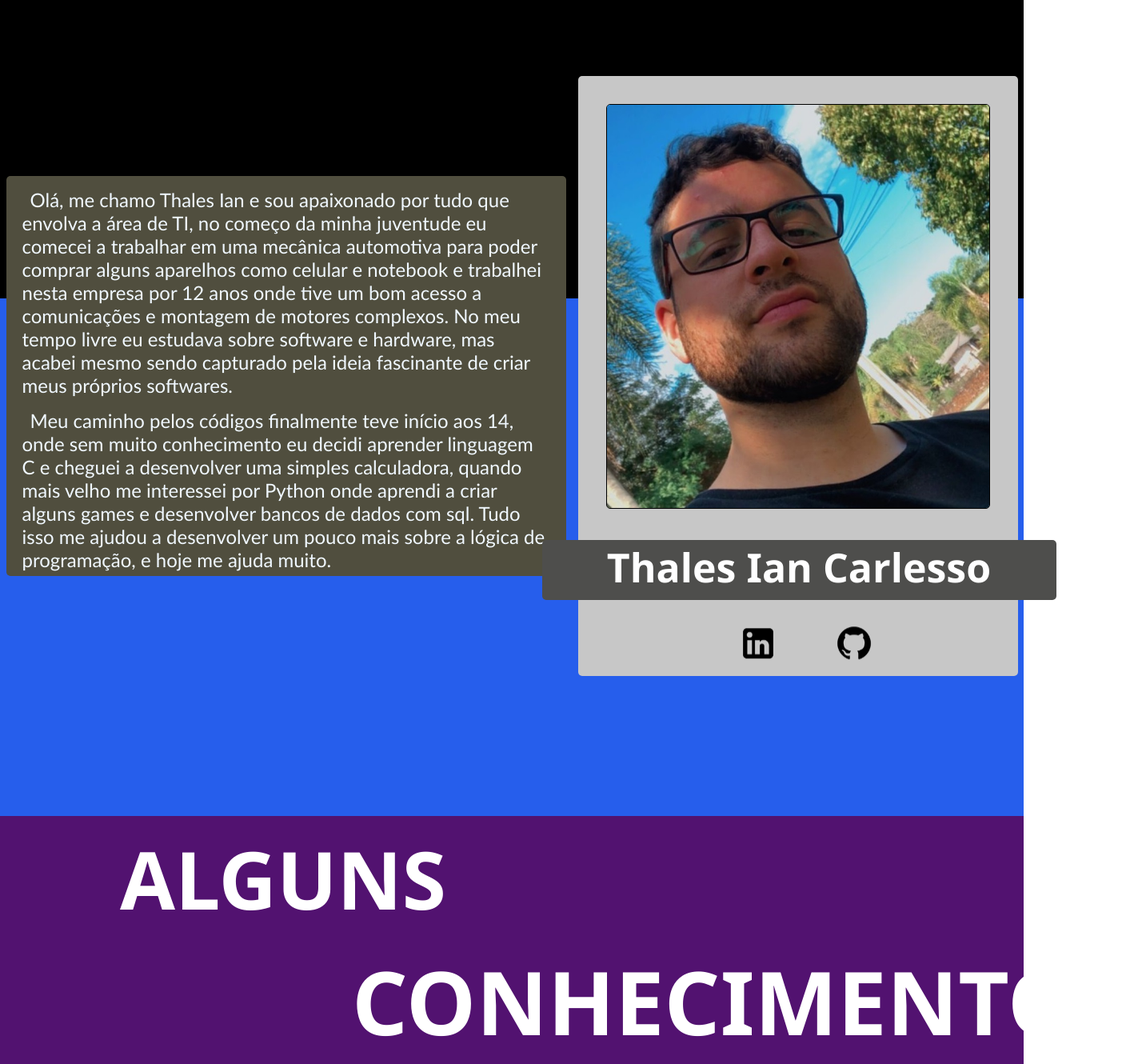
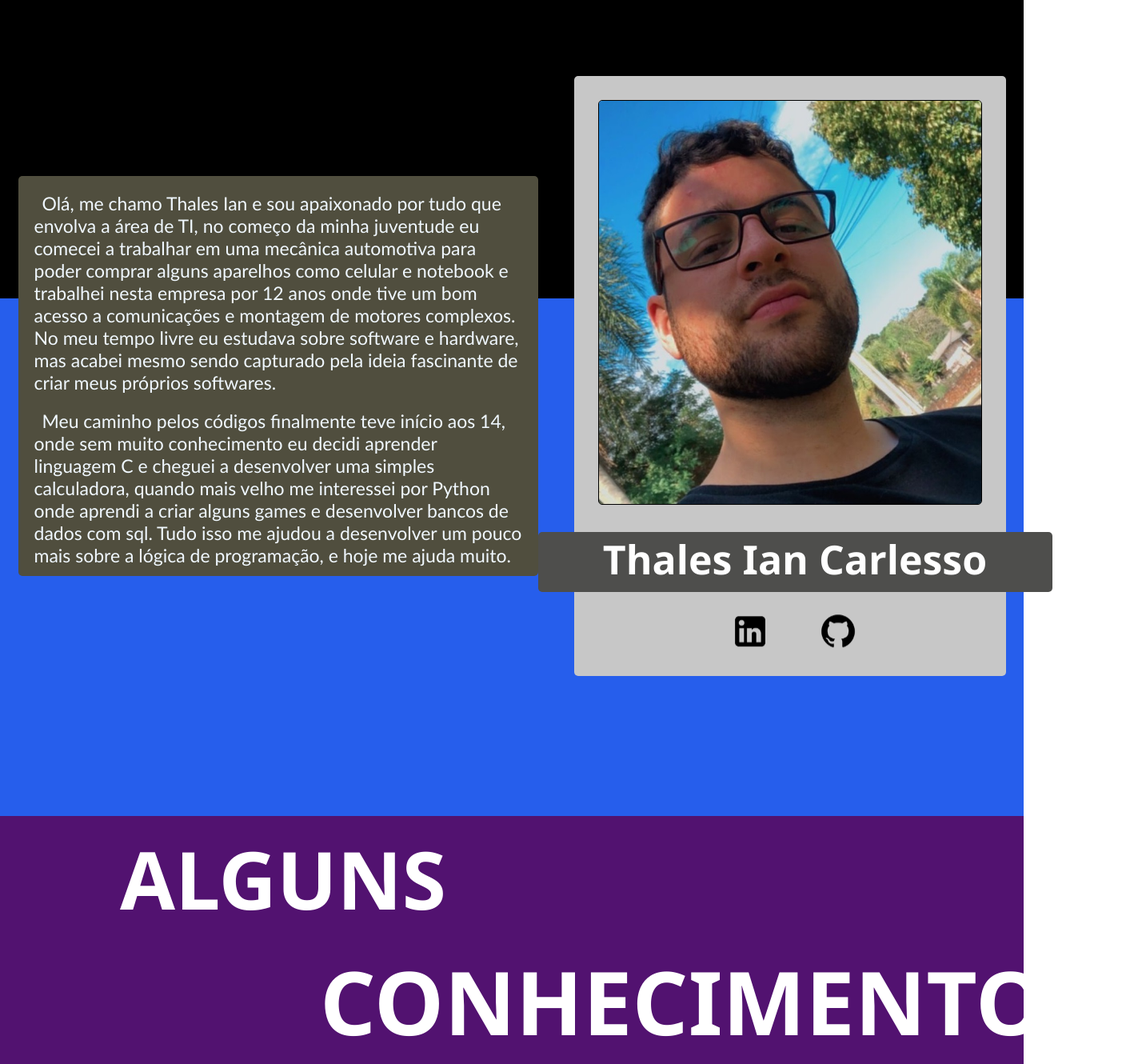
Before and after one commit to ThalesIanMendes/Portfolio-React, a React (Vite) app: page / in a window 1280 px wide. Shown: the part 800-2130 px from the top of the page at 80% size, 1408 px wide, since content can reach past the window. Built offline with nearby package versions, Linux system fonts and the light colour scheme.

Commit message:
update size

```diff
--- a/src/App.css
+++ b/src/App.css
@@ -66,14 +66,14 @@
   margin: auto;
   background-color: rgb(80, 78, 62);
   border-radius: 5px;
-  width: 700px;
+  width: 650px;
   height: 500px;
 }
 .box-text p {
   color: aliceblue;
   text-indent: 10px;
-  padding: 15px 20px 0 20px;
-  font-size: 24px;
+  padding: 20px 20px 0 20px;
+  font-size: 23px;
   font-family:'Gill Sans', 'Gill Sans MT', Calibri, 'Trebuchet MS', sans-serif;
 }
 .box-img {
@@ -81,15 +81,15 @@
   margin: auto;
   background-color: rgb(199, 199, 199);
   border-radius: 5px;
-  width: 550px;
+  width: 540px;
   height: 750px;
 }
 img {
   position: relative;
-  margin: 35px;
+  margin: 30px;
   width: 480px;
- border-radius: 5px;
- border: 1px solid black;
+  border-radius: 5px;
+  border: 1px solid black;
 }
 .box-nome {
   position: absolute;
@@ -144,7 +144,7 @@ img {
 }
 .box-text-conhecimentos p:nth-child(2) {
   position: relative;
-  margin: 0 0 0 440px;
+  margin: 0 0 0 400px;
   font-family:'Segoe UI', Tahoma, Geneva, Verdana, sans-serif;
   transition: .9s;
   font-weight: bold;
```
